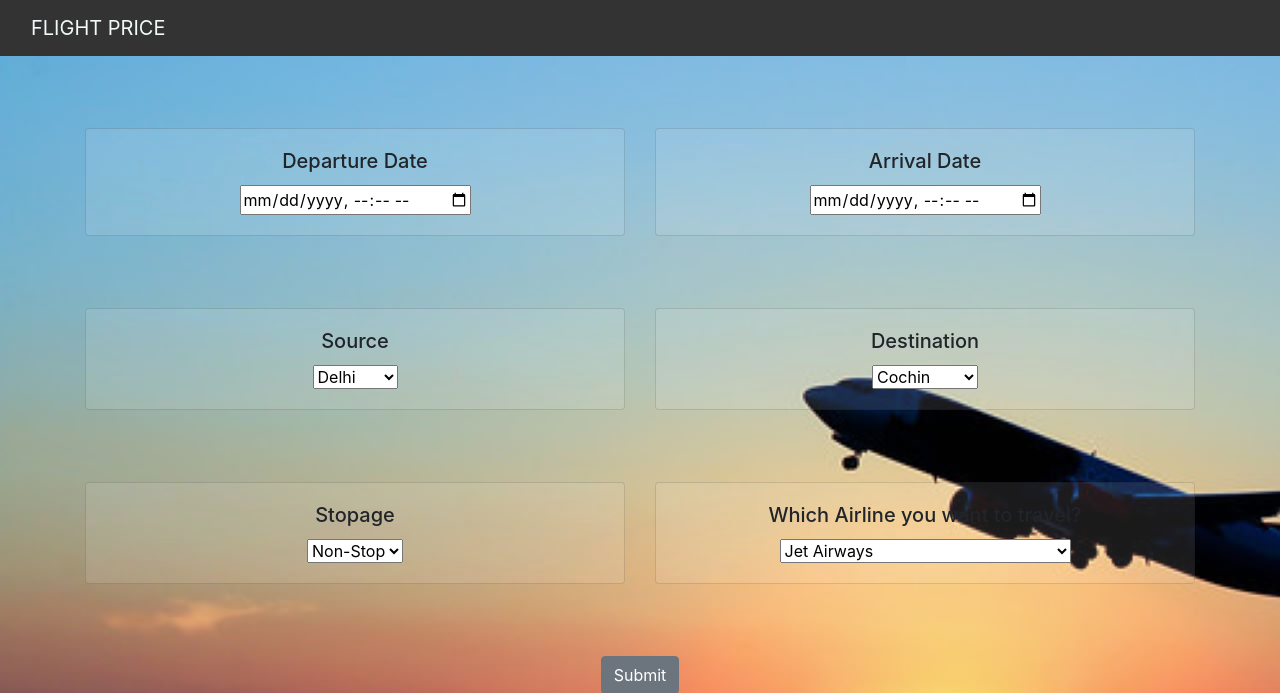
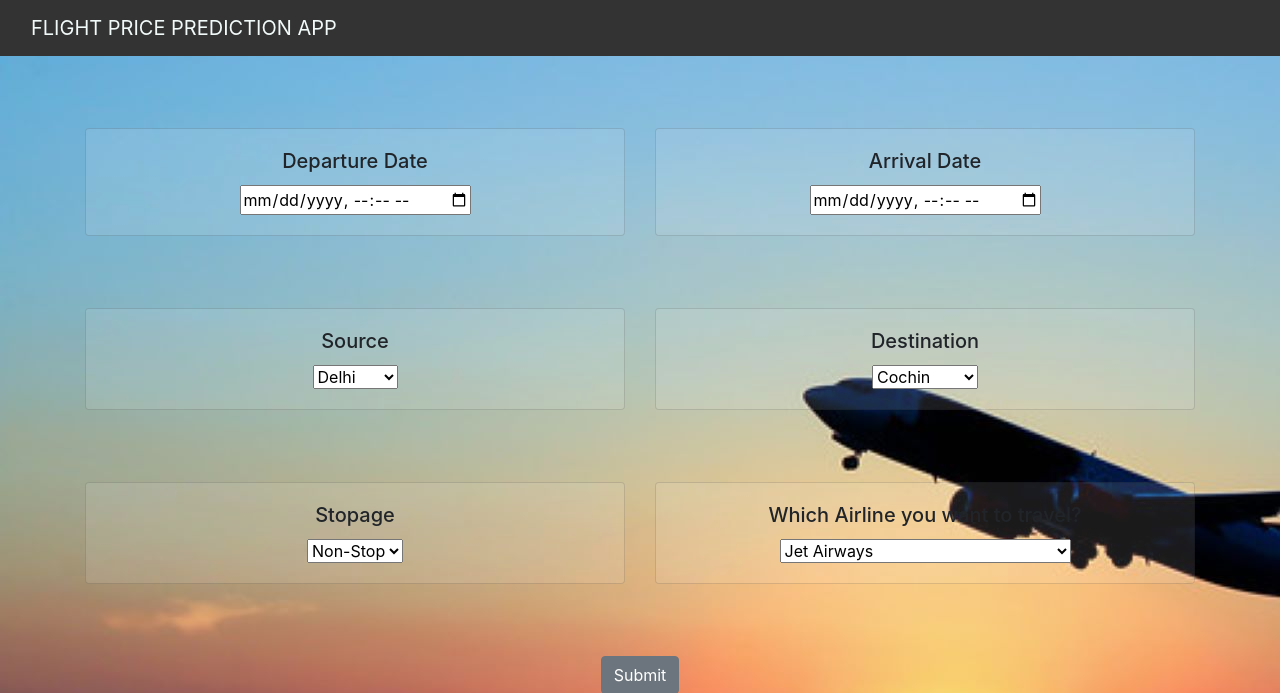
Before and after one commit to Oumaima-Boumlik/Flight-Price-Prediction, a Flask app: page / in a window 1280 px wide. Shown: the top 693 px of the page. Run offline with Flask 2, Linux system fonts and the light colour scheme; parts of the project's set-up code (start-up, migrations or seed data) failed here and were passed over; some libraries are stand-ins or nearby versions.

Commit message:
update frontEnd

```diff
--- a/templates/home.html
+++ b/templates/home.html
@@ -24,7 +24,7 @@
     <nav class="navbar navbar-inverse navbar-fixed-top">
         <div class="container-fluid">
             <div class="navbar-header">
-                <a class="navbar-brand" href="/">FLIGHT PRICE</a>
+                <a class="navbar-brand" href="/">FLIGHT PRICE PREDICTION APP</a>
             </div>
         </div>
     </nav>
```
